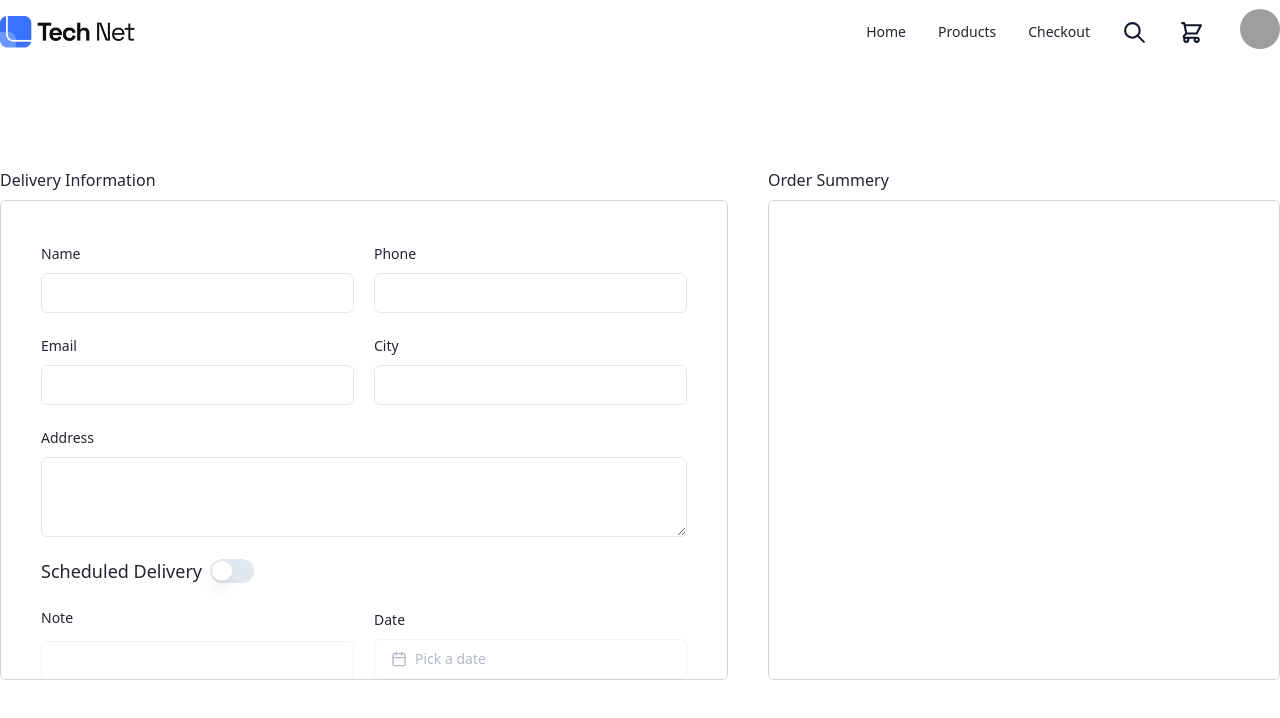
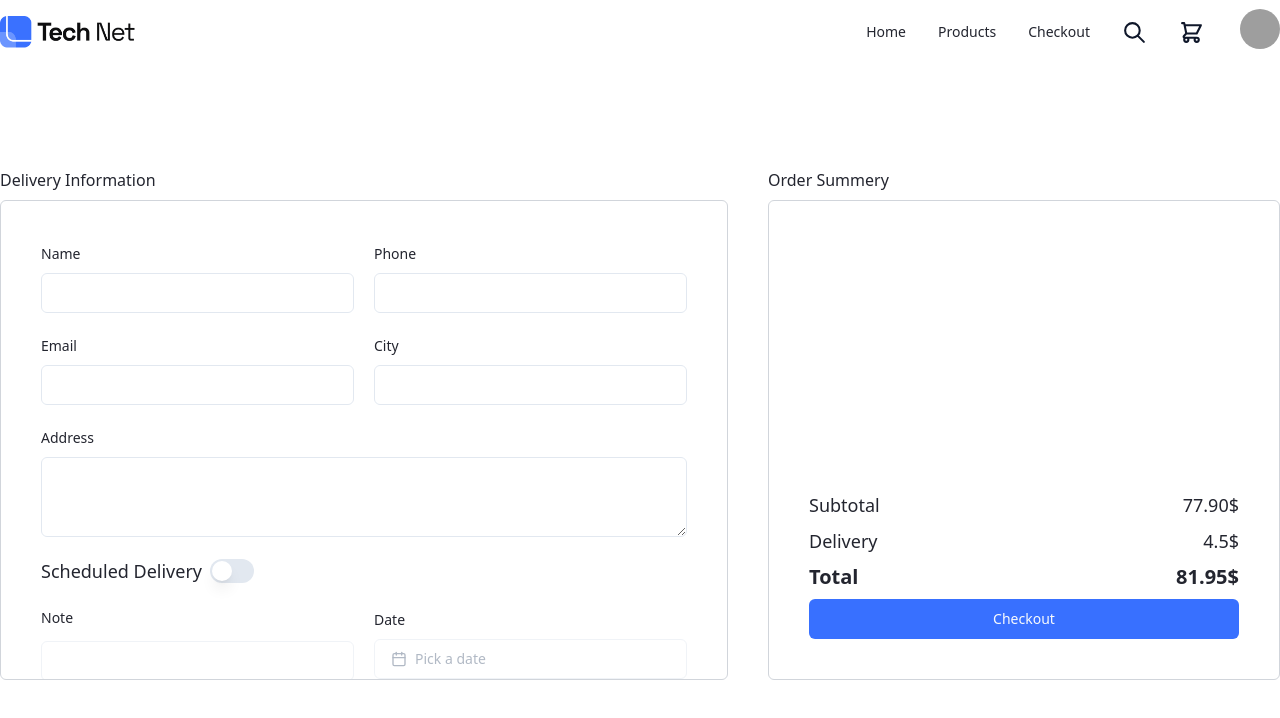
Before and after one commit to MahmudulMahi/technet, a React (Vite) app: page /checkout in a window 1280 px wide. Shown: the top 718 px of the page. Built offline with nearby package versions, Linux system fonts and the light colour scheme; grey boxes are pictures that could not be loaded.

Commit message:
edit home page

```diff
--- a/src/pages/Checkout.tsx
+++ b/src/pages/Checkout.tsx
@@ -115,7 +115,21 @@ export default function Checkout() {
               </div>
             ))}
           </div>
-
+          <div className="space-y-2">
+            <div className="flex justify-between text-lg">
+              <p>Subtotal</p>
+              <p>77.90$</p>
+            </div>
+            <div className="flex justify-between text-lg">
+              <p>Delivery</p>
+              <p>4.5$</p>
+            </div>
+            <div className="flex justify-between text-xl font-bold">
+              <p>Total</p>
+              <p>81.95$</p>
+            </div>
+            <Button className="w-full">Checkout</Button>
+          </div>
         </div>
       </div>
     </div>
--- a/src/pages/Home.tsx
+++ b/src/pages/Home.tsx
@@ -25,19 +25,7 @@ export default function Home() {
           <img src={banner} alt="" />
         </div>
       </div>
-      <div className="mb-96">
-        <div>
-          <img className="mx-auto" src={hero} alt="" />
-        </div>
-        <div className="flex flex-col items-center justify-center">
-          <h1 className="text-5xl font-black text-primary uppercase mt-10">
-            The future of tech is here
-          </h1>
-          <Button className="mt-10" asChild>
-            <Link to="/products">Brows all products</Link>
-          </Button>
-        </div>
-      </div>
+
       <Footer />
     </>
   );
```
